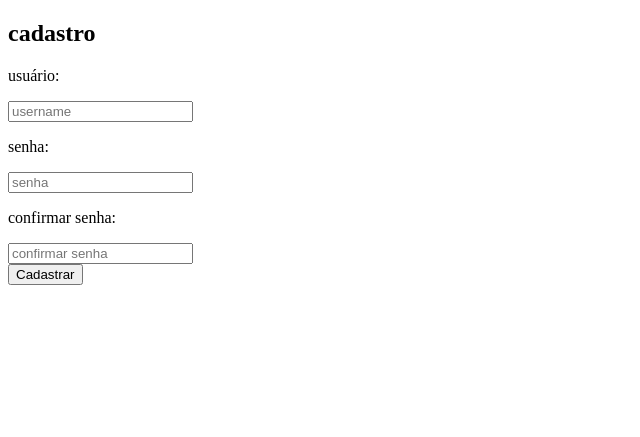
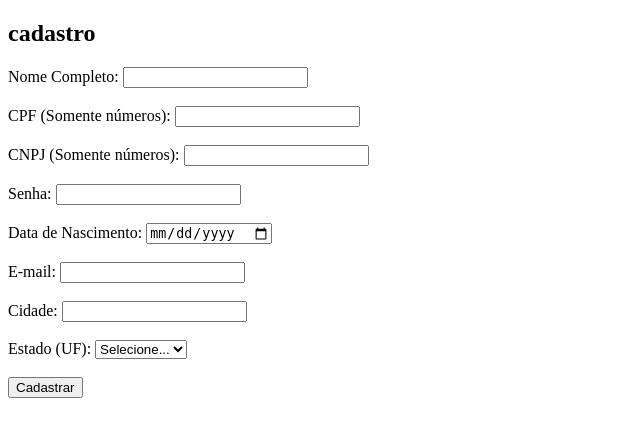
Before and after one commit to enzogyoshi/biconline, a PHP site: page /php/cadastrar.php in a window 1280 px wide. Shown: the top 437 px of the page, without its empty margins (0-640 px from the left). Run offline with PHP 8.4, Linux system fonts and the light colour scheme.

Commit message:
added cadastrar.php, cadastro.js, some validations

```diff
--- /dev/null
+++ b/java.js/cadastro.js
@@ -0,0 +1,90 @@
+function validarCadastro() {
+    const nome = document.getElementById("txtNome")
+    const cpf = document.getElementById("txtCpf")
+    const cnpj = document.getElementById("txtCnpj")
+    const senha = document.getElementById("txtSenha")
+    const data_nasc = document.getElementById("data_nasc")
+    const email = document.getElementById("txtEmail")
+    const cidade = document.getElementById("txtCidade")
+    const uf = document.getElementById("ufSelect")
+
+    if (nome.value.length.trim() < 3 || nome.value.length.trim() > 100) {
+        return cadInvalido()
+    }
+
+    if (!validarCPF(cpf) || !cpf) {
+        return cadInvalido()
+    }
+
+    if (!validarCNPJ(cnpj) || !cnpj) {
+        return cadInvalido()
+    }
+
+
+}
+
+function validarCNPJ(cnpj) {
+    cnpj = cnpj.replace(/[^a-zA-Z0-9]/g, '').toUpperCase()
+
+    if (cnpj.length !== 14) return false
+
+    if (/^([a-zA-Z0-9])\1{13}$/.test(cnpj)) return false
+
+    const obterValorCaractere = (caractere) => {
+        return caractere.charCodeAt(0) - 48
+    }
+
+    let soma = 0
+    let peso = 5
+    for (let i = 0; i < 12; i++) {
+        soma += obterValorCaractere(cnpj.charAt(i)) * peso
+        peso = peso === 2 ? 9 : peso - 1
+    }
+    let resto = soma % 11
+    let digito1 = resto < 2 ? 0 : 11 - resto
+    if (parseInt(cnpj.charAt(12)) !== digito1) return false
+
+    soma = 0
+    peso = 6
+    for (let i = 0; i < 13; i++) {
+        soma += obterValorCaractere(cnpj.charAt(i)) * peso
+        peso = peso === 2 ? 9 : peso - 1
+    }
+    resto = soma % 11
+    let digito2 = resto < 2 ? 0 : 11 - resto
+    if (parseInt(cnpj.charAt(13)) !== digito2) return false
+
+    return true
+}
+
+function validarCPF(cpf) {
+    cpf = cpf.replace(/[^\d]+/g, '')
+
+    if (cpf.length !== 11) return false
+
+    if (/^(\d)\1{10}$/.test(cpf)) return false
+
+    let soma = 0
+    for (let i = 0; i < 9; i++) {
+        soma += parseInt(cpf.charAt(i)) * (10 - i)
+    }
+    let resto = (soma * 10) % 11
+    if (resto === 10 || resto === 11) resto = 0
+    if (resto !== parseInt(cpf.charAt(9))) return false
+
+    soma = 0
+    for (let i = 0; i < 10; i++) {
+        soma += parseInt(cpf.charAt(i)) * (11 - i)
+    }
+    resto = (soma * 10) % 11
+    if (resto === 10 || resto === 11) resto = 0
+    if (resto !== parseInt(cpf.charAt(10))) return false
+
+    return true
+}
+
+function cadInvalido(item) {
+    item.focus()
+    item.value = ""
+    return false
+}
--- a/php/cadastrar.php
+++ b/php/cadastrar.php
@@ -19,16 +19,72 @@
             unset($_SESSION["erro"]);
         }
         ?>
-       <form action="cadastrar_php.php" method="post" onsubmit="return validarForm()" id="formCadastro">
-            <p>usuário:</p>
-            <input type="text" name="txtUser" id="txtUser" placeholder="username"><br>
-            <p>senha:</p>
-            <input type="password" name="txtSenha" id="txtSenha" placeholder="senha"><br>
-            <p>confirmar senha:</p>
-            <input type="password" id="confirmSenha" placeholder="confirmar senha"><br>
-            <input type="submit" value="Cadastrar">
-       </form>
-    </section>
-    <script src="cadastro.js"></script>
+       <form action="cadastrar_php.php" method="post" onsubmit="return validarCadastro()">
+
+        <label for="nome">Nome Completo:</label>
+        <input type="text" id="txtNome" name="nome" class="txtbox">
+        <br><br>
+
+        <label for="cpf">CPF (Somente números):</label>
+        <input type="text" if="txtCpf" name="cpf" maxlength="11" pattern="\d{11}" class="txtbox">
+        <br><br>
+
+        <label for="cnpj">CNPJ (Somente números):</label>
+        <input type="text" id="txtCnpj" name="cnpj" maxlength="14" pattern="\d{14}" class="txtbox">
+        <br><br>
+
+        <label for="senha">Senha:</label>
+        <input type="password" id="txtSenha" name="senha" class="txtbox">
+        <br><br>
+
+        <label for="data_nascimento">Data de Nascimento:</label>
+        <input type="date" id="data_nasc" name="data_nascimento" class="data_nascbox">
+        <br><br>
+
+        <label for="email">E-mail:</label>
+        <input type="email" id="txtEmail" name="email" maxlength="50" class="txtbox">
+        <br><br>
+
+        <label for="cidade">Cidade:</label>
+        <input type="text" id="txtCidade" name="cidade" maxlength="50" class="txtbox">
+        <br><br>
+
+        <label for="uf">Estado (UF):</label>
+        <select name="uf" id="ufSelect">
+            <option value="">Selecione...</option>
+            <option value="AC">AC</option>
+            <option value="AL">AL</option>
+            <option value="AP">AP</option>
+            <option value="AM">AM</option>
+            <option value="BA">BA</option>
+            <option value="CE">CE</option>
+            <option value="DF">DF</option>
+            <option value="ES">ES</option>
+            <option value="GO">GO</option>
+            <option value="MA">MA</option>
+            <option value="MT">MT</option>
+            <option value="MS">MS</option>
+            <option value="MG">MG</option>
+            <option value="PA">PA</option>
+            <option value="PB">PB</option>
+            <option value="PR">PR</option>
+            <option value="PE">PE</option>
+            <option value="PI">PI</option>
+            <option value="RJ">RJ</option>
+            <option value="RN">RN</option>
+            <option value="RS">RS</option>
+            <option value="RO">RO</option>
+            <option value="RR">RR</option>
+            <option value="SC">SC</option>
+            <option value="SP">SP</option>
+            <option value="SE">SE</option>
+            <option value="TO">TO</option>
+        </select>
+        <br><br>
+
+        <button type="submit" class="btnSubmit" id="btnSubmit">Cadastrar</button>
+
+    <script src="java.js/cadastro.js"></script>
+    </form>
 </body>
 </html>
```
Also changed, not shown: php/cadastrar_php.php (added).
